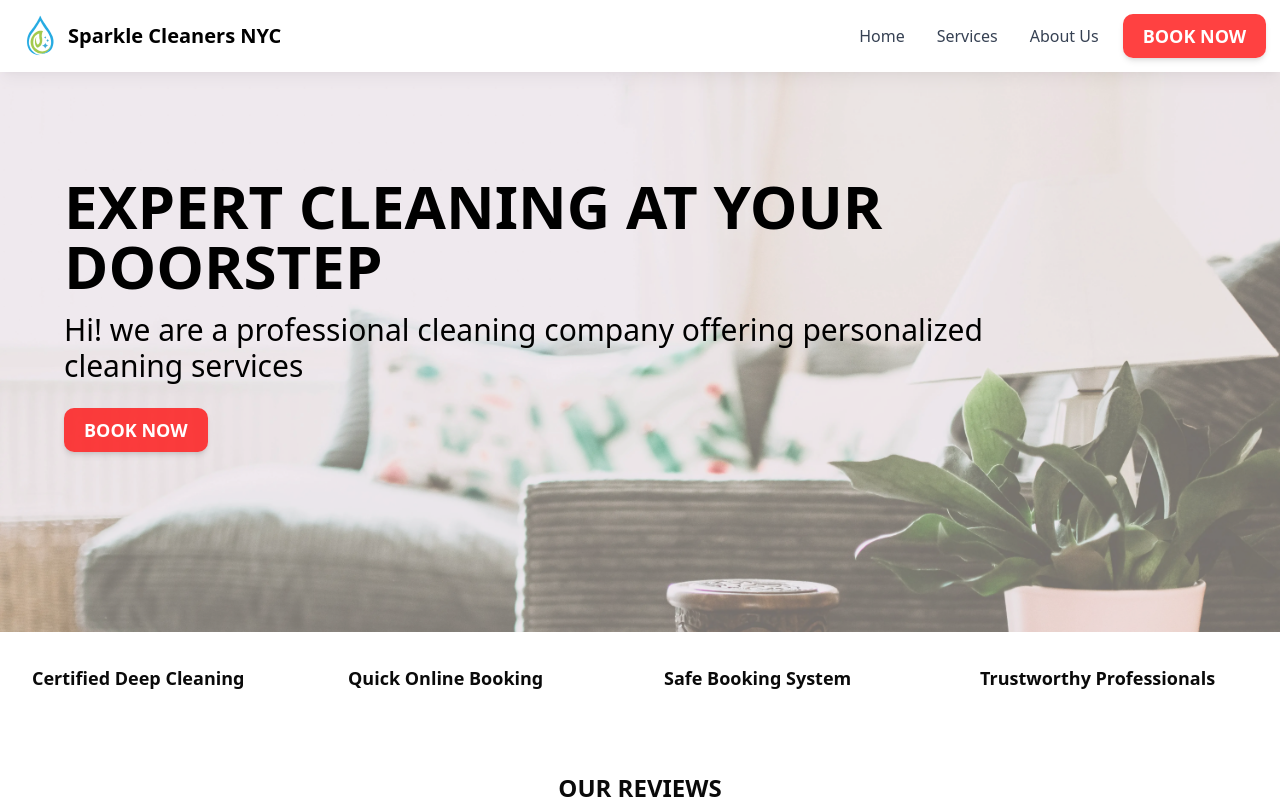
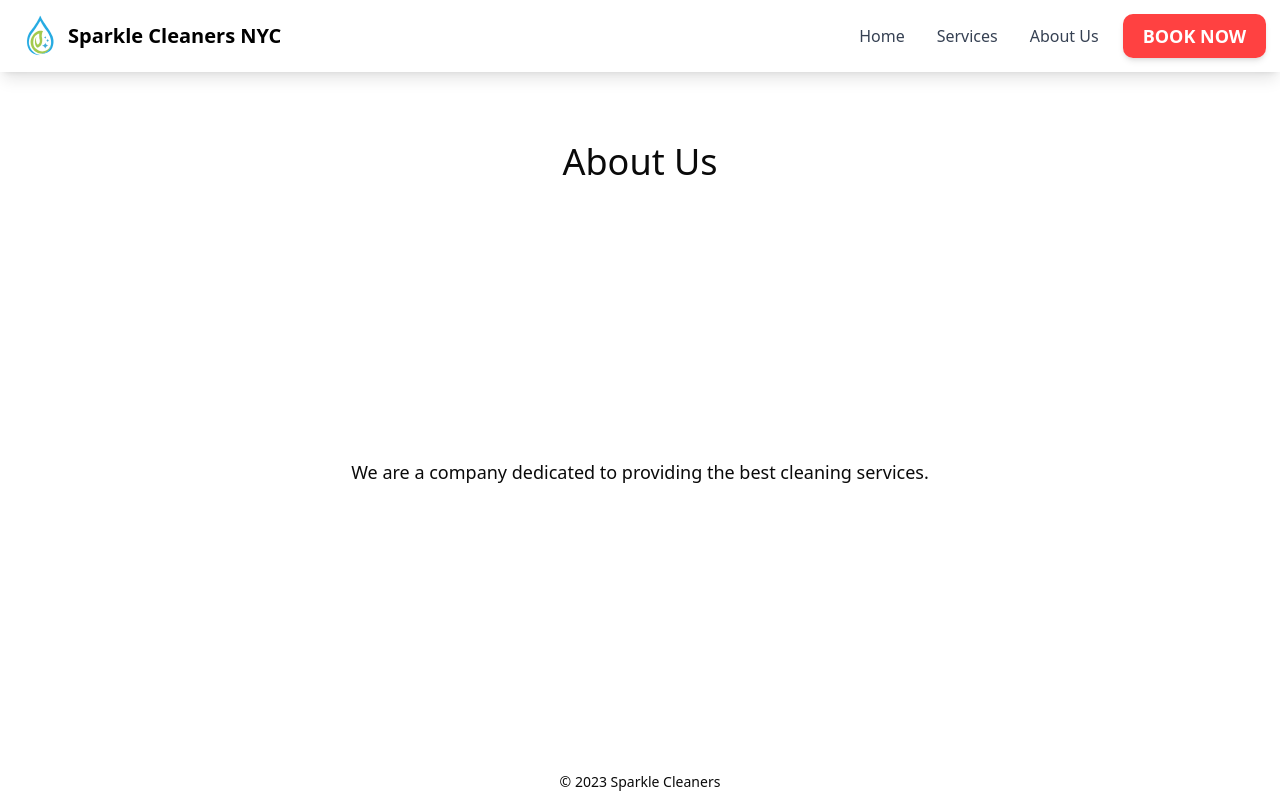
Before and after one commit to gabo-ga/SparkleCleaners, a Next.js app: page /services in a window 1280 px wide. Shown: the top 800 px of the page. Built offline with nearby package versions, Linux system fonts and the light colour scheme.

Commit message:
feat:layout and pages for SEO

```diff
--- a/src/app/layout.tsx
+++ b/src/app/layout.tsx
@@ -15,7 +15,7 @@
 
 export const metadata: Metadata = {
   title: "Sparkle Cleaners NYC",
-  description: "Top-tier cleaning company",
+  description: "Professional cleaning services in NYC",
 };
 
 export default function RootLayout({
@@ -29,9 +29,10 @@
         className={`${PoppinsSans.variable} antialiased`}
       >
         <Header/>
-        <Hero/>
+        <main>
+        {children}
+        </main>
         <Footer/>
-        {children}
       </body>
     </html>
   );
--- a/src/app/page.tsx
+++ b/src/app/page.tsx
@@ -1,8 +1,8 @@
+import Hero from "../../components/Hero";
 
 
 export default function Home() {
   return (
-    <>
-    </>
+    <Hero/>
   );
 }
```
